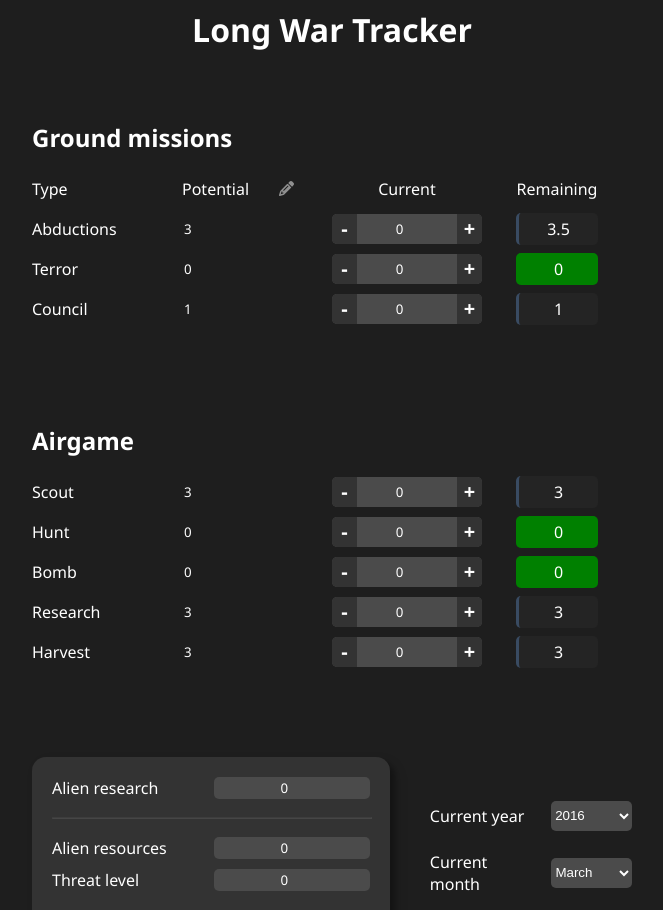
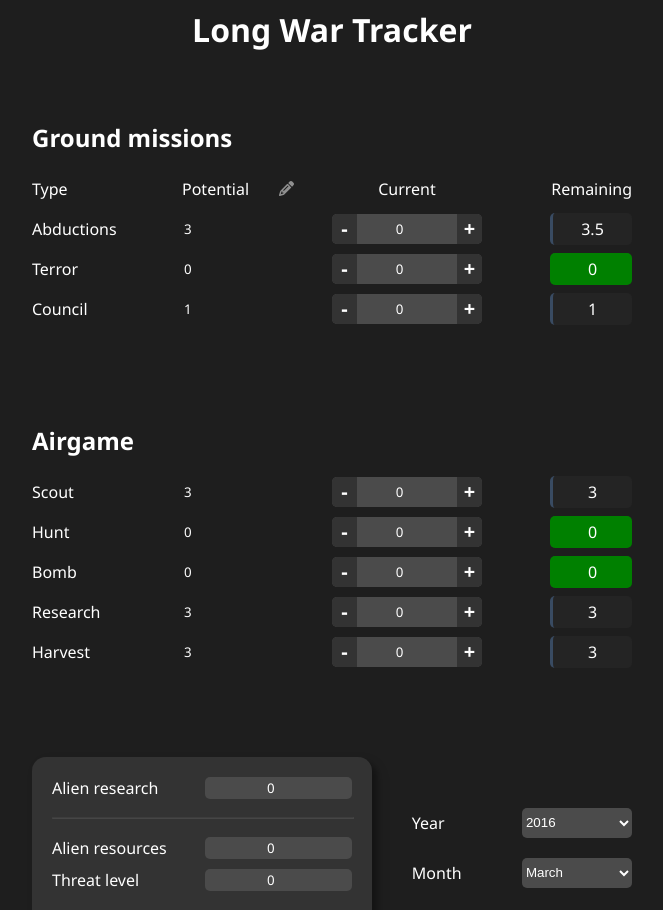
Before and after one commit to Fjoggs/longwartracker, a Next.js app: page / in a window 1280 px wide. Shown: the top 910 px of the page, without its empty margins (308-971 px from the left). Built offline with nearby package versions, Linux system fonts and the light colour scheme.

Commit message:
Store state in localstorage

```diff
--- a/src/app/page.module.scss
+++ b/src/app/page.module.scss
@@ -34,6 +34,7 @@
       display: flex;
       flex-direction: column;
       gap: 20px;
+      width: 40%;
 
       div {
         display: flex;
@@ -42,8 +43,15 @@
         gap: 10px;
 
         select {
-          width: 40%;
+          width: 50%;
         }
+      }
+
+      .checkbox {
+        -webkit-user-select: none;
+        -moz-user-select: none;
+        -ms-user-select: none;
+        user-select: none;
       }
     }
   }
@@ -177,10 +185,8 @@
       justify-self: center;
     }
 
-    .separator {
-      border-top: 2px solid rgba(255, 255, 255, 0.089);
-      border-radius: 10px;
-      grid-column: 1 / 5;
+    .endAlign {
+      justify-self: end;
     }
   }
 }
--- a/src/app/page.tsx
+++ b/src/app/page.tsx
@@ -1,7 +1,7 @@
 "use client";
 
 import styles from "./page.module.scss";
-import { ChangeEvent, useState } from "react";
+import { ChangeEvent, useEffect, useState } from "react";
 import { MissionComponent } from "@/components/MissionComponent";
 import { Missions, missionArray } from "./state/missionTable";
 
@@ -132,8 +132,24 @@
   "december",
 ];
 
+const LOCAL_STORAGE_KEY = "longWarTrackerState";
+
 export default function Home() {
-  const [state, setState] = useState<State>(defaultState);
+  const getStateFromStorage = () => {
+    const storedState = localStorage.getItem(LOCAL_STORAGE_KEY);
+    const asState: State = storedState ? JSON.parse(storedState) : defaultState;
+    return asState;
+  };
+
+  const [state, setState] = useState<State>(getStateFromStorage());
+
+  useEffect(() => {
+    setState(getStateFromStorage());
+  }, []);
+
+  useEffect(() => {
+    localStorage.setItem(LOCAL_STORAGE_KEY, JSON.stringify(state));
+  }, [state]);
 
   const onClick = (operation: "add" | "sub", id: MissionType) => {
     switch (operation) {
@@ -310,7 +326,7 @@
             />
           </span>
           <span className={styles.centerAlign}>Current</span>
-          <span className={styles.centerAlign}>Remaining</span>
+          <span className={styles.endAlign}>Remaining</span>
 
           <MissionComponent
             id="abductions"
@@ -321,8 +337,6 @@
             onClick={onClick}
           />
 
-          {/* <div className={styles.separator} /> */}
-
           <MissionComponent
             id="terror"
             label="Terror"
@@ -331,8 +345,6 @@
             onChangePotential={onChangePotential}
             onClick={onClick}
           />
-
-          {/* <div className={styles.separator} /> */}
 
           <MissionComponent
             id="council"
@@ -354,8 +366,6 @@
             onClick={onClick}
           />
 
-          {/* <div className={styles.separator} /> */}
-
           <MissionComponent
             id="hunt"
             label="Hunt"
@@ -364,8 +374,6 @@
             onChangePotential={onChangePotential}
             onClick={onClick}
           />
-
-          {/* <div className={styles.separator} /> */}
 
           <MissionComponent
             id="bomb"
@@ -376,8 +384,6 @@
             onClick={onClick}
           />
 
-          {/* <div className={styles.separator} /> */}
-
           <MissionComponent
             id="research"
             label="Research"
@@ -386,8 +392,6 @@
             onChangePotential={onChangePotential}
             onClick={onClick}
           />
-
-          {/* <div className={styles.separator} /> */}
 
           <MissionComponent
             id="harvest"
@@ -460,7 +464,7 @@
 
           <div className={styles.campaignInfo}>
             <div>
-              <label htmlFor="year">Current year</label>
+              <label htmlFor="year">Year</label>
               <select
                 value={state.campaignInfo.year}
                 onChange={(event) => {
@@ -476,7 +480,7 @@
               </select>
             </div>
             <div>
-              <label htmlFor="month">Current month</label>
+              <label htmlFor="month">Month</label>
               <select
                 id="month"
                 value={state.campaignInfo.month}
@@ -500,7 +504,11 @@
                 <option value="december">December</option>
               </select>
             </div>
-            <div style={{ cursor: "pointer" }} onClick={onClickSlingshot}>
+            <div
+              style={{ cursor: "pointer" }}
+              className={styles.checkbox}
+              onClick={onClickSlingshot}
+            >
               <label htmlFor="slingshot" style={{ cursor: "pointer" }}>
                 Slingshot DLC
               </label>
@@ -508,7 +516,6 @@
                 type="checkbox"
                 checked={state.campaignInfo.slingshotEnabled}
                 style={{ cursor: "pointer" }}
-                onChange={onClickSlingshot}
               />
             </div>
           </div>
--- a/src/components/remainingComponent.module.scss
+++ b/src/components/remainingComponent.module.scss
@@ -1,7 +1,7 @@
 .input {
   height: 30px;
   width: 50%;
-  justify-self: center;
+  justify-self: end;
   border-radius: 5px;
   font-size: 16px;
   border-left: 3px solid orange;
```
